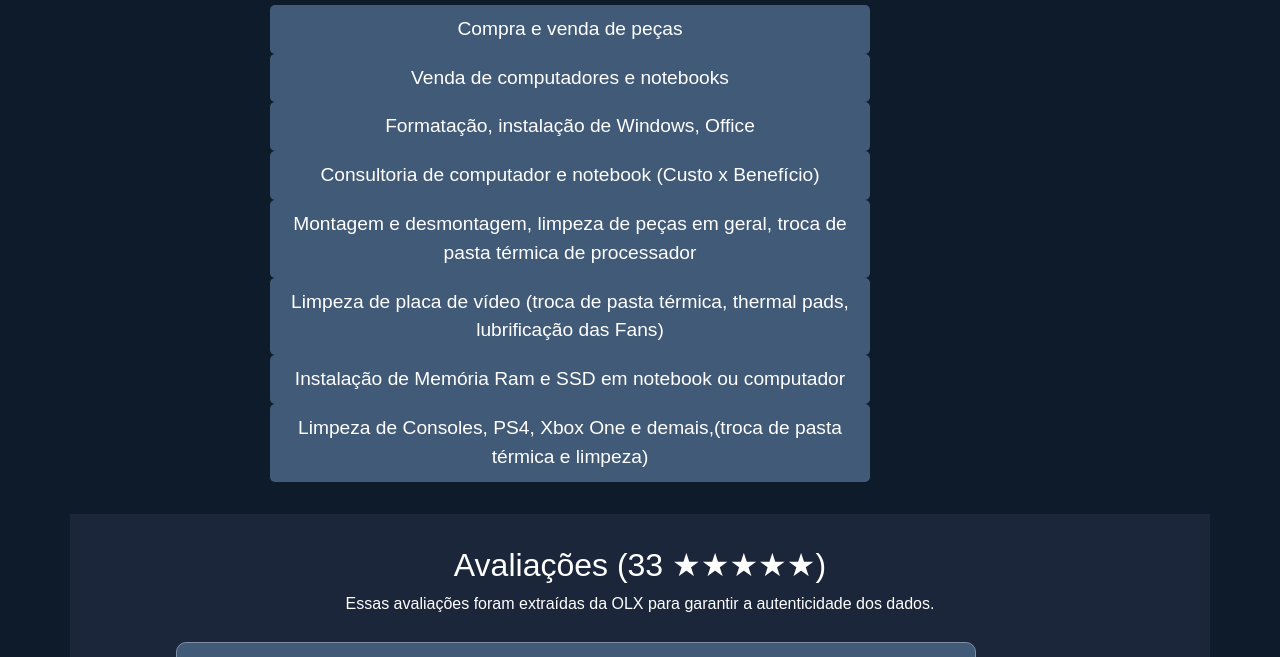
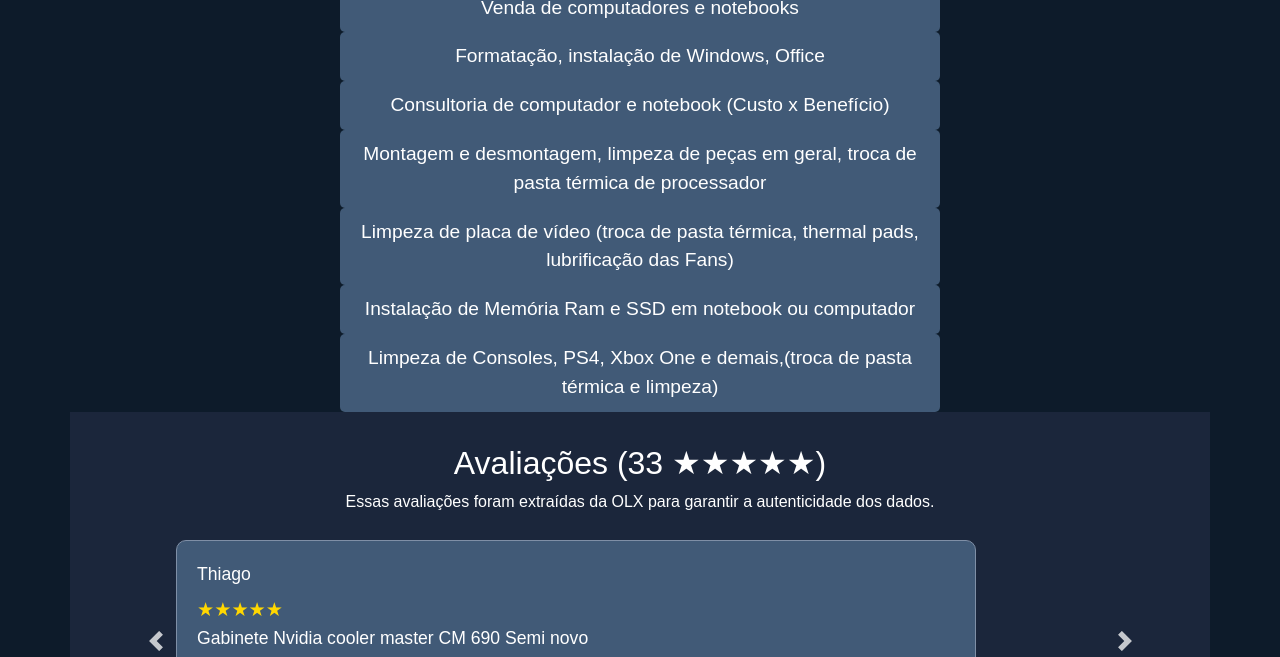
Before and after one commit to DaniloGoulart19/DanTechSite, a plain HTML site: page index.html in a window 1280 px wide. Shown: the part 806-1463 px from the top of the page. Drawn offline with nearby package versions, Linux system fonts and the light colour scheme.

Commit message:
modified:   CSS/style.css

```diff
--- a/CSS/style.css
+++ b/CSS/style.css
@@ -35,7 +35,7 @@ nav a:hover {
     color: #7f8fa6;
 }
 .content {
-    margin: 2em 0;
+
 }
 .content h2 {
     color: #7f8fa6;
```
